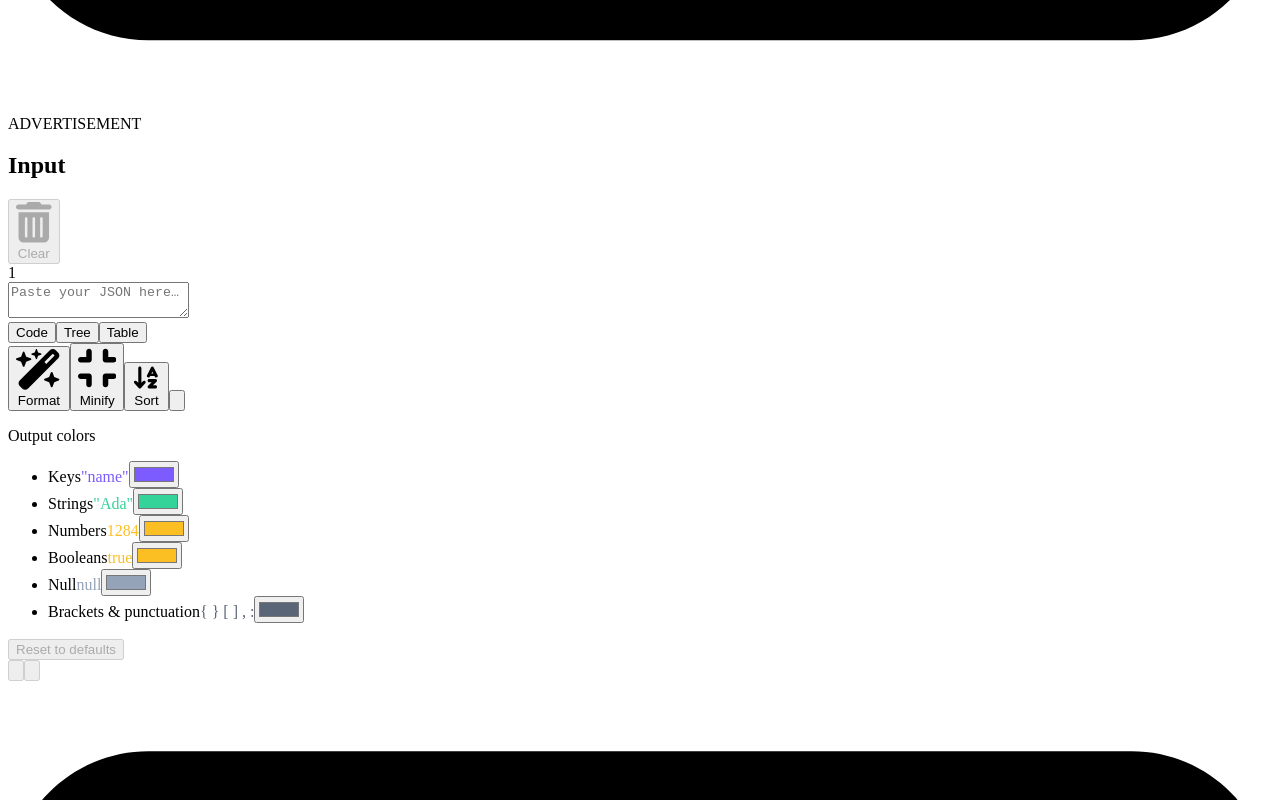
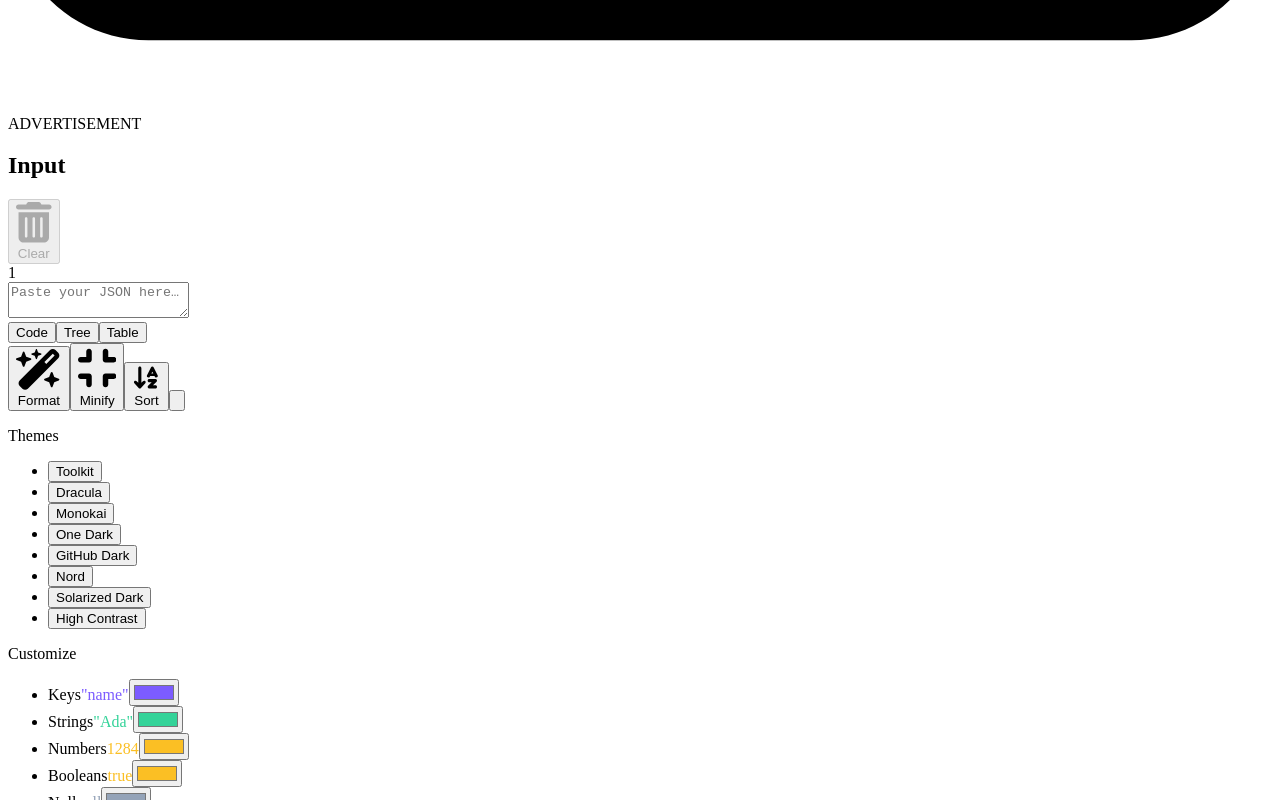
Before and after one commit to MhammadAlii/json-toolkit, a Next.js app: page / in a window 1280 px wide. Both pictures are taken after a click on the button 176 px from the left and 4237 px from the top of the page. Shown: the part 3837-4637 px from the top of the page. Built offline with nearby package versions, Linux system fonts and the light colour scheme; no server answers.

Commit message:
feat(ui): add colour themes to the output colour picker
Eight one-click palettes (Toolkit, Dracula, Monokai, One Dark, GitHub
Dark, Nord, Solarized Dark, High Contrast) above the per-token colour
inputs, in every output that has the picker.

```diff
--- a/src/components/json/json-color-picker.tsx
+++ b/src/components/json/json-color-picker.tsx
@@ -4,16 +4,13 @@ import { PaletteIcon } from "@/components/icons/palette";
 import { Button } from "@/components/ui/button";
 import { Popover } from "@/components/ui/popover";
 import type { JsonColorKey, JsonColors } from "@/hooks/use-json-colors";
+import { defaultJsonColors as defaults, jsonColorThemes, type JsonColorTheme } from "./json-color-themes";
 
-// Keep in sync with the --json-* defaults in app/globals.css.
-const defaults: Record<JsonColorKey, string> = {
-  key: "#7c5cff",
-  string: "#34d399",
-  number: "#fbbf24",
-  boolean: "#fbbf24",
-  null: "#94a3b8",
-  punct: "#5a6577",
-};
+const keys: JsonColorKey[] = ["key", "string", "number", "boolean", "null", "punct"];
+
+// The Toolkit theme is the defaults, so no customisation counts as choosing it.
+const isActive = (theme: JsonColorTheme, colors: JsonColors) =>
+  keys.every((k) => (colors[k] ?? defaults[k]).toLowerCase() === theme.colors[k].toLowerCase());
 
 const rows: { key: JsonColorKey; label: string; sample: string }[] = [
   { key: "key", label: "Keys", sample: '"name"' },
@@ -27,10 +24,12 @@ const rows: { key: JsonColorKey; label: string; sample: string }[] = [
 export function JsonColorPicker({
   colors,
   onChange,
+  onApply,
   onReset,
 }: {
   colors: JsonColors;
   onChange: (key: JsonColorKey, value: string) => void;
+  onApply: (colors: JsonColors) => void;
   onReset: () => void;
 }) {
   const customized = Object.keys(colors).length > 0;
@@ -44,7 +43,32 @@ export function JsonColorPicker({
       )}
     >
       <div className="flex flex-col gap-3">
-        <p className="text-xs leading-4 font-bold tracking-[0.6px] text-muted uppercase">Output colors</p>
+        <p className="text-xs leading-4 font-bold tracking-[0.6px] text-muted uppercase">Themes</p>
+        <ul className="grid grid-cols-2 gap-1.5">
+          {jsonColorThemes.map((t) => {
+            const active = isActive(t, colors);
+            return (
+              <li key={t.id}>
+                <button
+                  type="button"
+                  onClick={() => onApply(t.id === "toolkit" ? {} : t.colors)}
+                  aria-pressed={active}
+                  className={`flex w-full flex-col gap-1.5 rounded-md border px-2 py-1.5 text-left transition-colors ${
+                    active ? "border-brand/60 bg-brand/10" : "border-border bg-background hover:border-brand/40"
+                  }`}
+                >
+                  <span className="truncate text-[11px] leading-4 font-semibold text-heading">{t.name}</span>
+                  <span aria-hidden className="flex gap-1">
+                    {(["key", "string", "number", "boolean", "null"] as const).map((k) => (
+                      <span key={k} className="size-2.5 rounded-full" style={{ background: t.colors[k] }} />
+                    ))}
+                  </span>
+                </button>
+              </li>
+            );
+          })}
+        </ul>
+        <p className="border-t border-border pt-3 text-xs leading-4 font-bold tracking-[0.6px] text-muted uppercase">Customize</p>
         <ul className="flex flex-col gap-2">
           {rows.map((r) => {
             const value = colors[r.key] ?? defaults[r.key];
--- /dev/null
+++ b/src/components/json/json-color-themes.ts
@@ -0,0 +1,25 @@
+import type { JsonColorKey } from "@/hooks/use-json-colors";
+
+export type JsonColorTheme = { id: string; name: string; colors: Record<JsonColorKey, string> };
+
+// Keep in sync with the --json-* defaults in app/globals.css.
+export const defaultJsonColors: Record<JsonColorKey, string> = {
+  key: "#7c5cff",
+  string: "#34d399",
+  number: "#fbbf24",
+  boolean: "#fbbf24",
+  null: "#94a3b8",
+  punct: "#5a6577",
+};
+
+// Palettes inspired by popular editor themes, all tuned to read on the dark output background.
+export const jsonColorThemes: JsonColorTheme[] = [
+  { id: "toolkit", name: "Toolkit", colors: defaultJsonColors },
+  { id: "dracula", name: "Dracula", colors: { key: "#8be9fd", string: "#f1fa8c", number: "#bd93f9", boolean: "#ff79c6", null: "#bd93f9", punct: "#6272a4" } },
+  { id: "monokai", name: "Monokai", colors: { key: "#f92672", string: "#e6db74", number: "#ae81ff", boolean: "#66d9ef", null: "#ae81ff", punct: "#75715e" } },
+  { id: "one-dark", name: "One Dark", colors: { key: "#e06c75", string: "#98c379", number: "#d19a66", boolean: "#56b6c2", null: "#c678dd", punct: "#5c6370" } },
+  { id: "github-dark", name: "GitHub Dark", colors: { key: "#7ee787", string: "#a5d6ff", number: "#79c0ff", boolean: "#ff7b72", null: "#79c0ff", punct: "#8b949e" } },
+  { id: "nord", name: "Nord", colors: { key: "#88c0d0", string: "#a3be8c", number: "#b48ead", boolean: "#81a1c1", null: "#81a1c1", punct: "#616e88" } },
+  { id: "solarized", name: "Solarized Dark", colors: { key: "#268bd2", string: "#2aa198", number: "#d33682", boolean: "#cb4b16", null: "#6c71c4", punct: "#657b83" } },
+  { id: "high-contrast", name: "High Contrast", colors: { key: "#ffffff", string: "#7dff7d", number: "#ffd866", boolean: "#ff9e64", null: "#d0d0d0", punct: "#a0a0a0" } },
+];
--- a/src/features/tools/formatter/formatter-workspace.tsx
+++ b/src/features/tools/formatter/formatter-workspace.tsx
@@ -96,7 +96,7 @@ export function FormatterWorkspace({ lockedView }: { lockedView?: FormatterView
                 <ArrowDownAZIcon className="h-[11px] w-auto" /> Sort
               </Button>
               <span aria-hidden className="mx-1 h-4 w-px bg-border" />
-              <JsonColorPicker colors={outputColors.colors} onChange={outputColors.setColor} onReset={outputColors.reset} />
+              <JsonColorPicker colors={outputColors.colors} onChange={outputColors.setColor} onApply={outputColors.setAll} onReset={outputColors.reset} />
               <CopyIconButton text={output} />
               <Button
                 variant="soft"
--- a/src/features/tools/query-selector/query-result-panel.tsx
+++ b/src/features/tools/query-selector/query-result-panel.tsx
@@ -44,7 +44,7 @@ export function QueryResultPanel({ result, className }: { result: PipelineResult
       }
       actions={
         <>
-          <JsonColorPicker colors={colors.colors} onChange={colors.setColor} onReset={colors.reset} />
+          <JsonColorPicker colors={colors.colors} onChange={colors.setColor} onApply={colors.setAll} onReset={colors.reset} />
           <CopyIconButton text={output} label="Copy result" />
           <Button variant="soft" size="tiny" onClick={() => download(output, "query-result.json")} disabled={!output} aria-label="Download result">
             <DownloadIcon className="size-[11px]" />
--- a/src/features/tools/repair/repair-workspace.tsx
+++ b/src/features/tools/repair/repair-workspace.tsx
@@ -60,7 +60,7 @@ export function RepairWorkspace() {
                 <span aria-hidden className="mx-1 h-4 w-px bg-border" />
                 <RepairFixMenu options={options} onChange={setOptions} />
                 <span aria-hidden className="mx-1 h-4 w-px bg-border" />
-                <JsonColorPicker colors={colors.colors} onChange={colors.setColor} onReset={colors.reset} />
+                <JsonColorPicker colors={colors.colors} onChange={colors.setColor} onApply={colors.setAll} onReset={colors.reset} />
                 <CopyIconButton text={output} label="Copy repaired JSON" />
                 <Button variant="soft" size="tiny" onClick={() => download(output, "repaired.json")} disabled={!output} aria-label="Download repaired JSON">
                   <DownloadIcon className="size-[11px]" />
--- a/src/hooks/use-json-colors.ts
+++ b/src/hooks/use-json-colors.ts
@@ -14,6 +14,8 @@ export function useJsonColors() {
     colors,
     style,
     setColor: (key: JsonColorKey, value: string) => setColors({ ...colors, [key]: value }),
+    /** Replaces every colour at once, e.g. with a theme; an empty object means the defaults. */
+    setAll: (next: JsonColors) => setColors(Object.keys(next).length ? next : null),
     reset: () => setColors(null),
   };
 }
```
Also changed, not shown: 1 other file (tests, documents, lock files or other folders).
